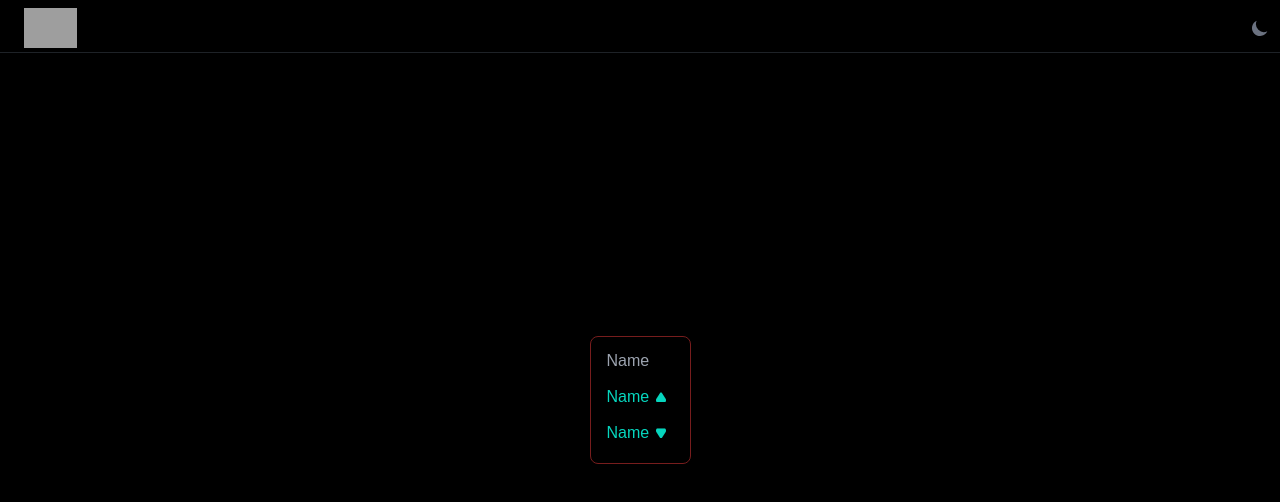
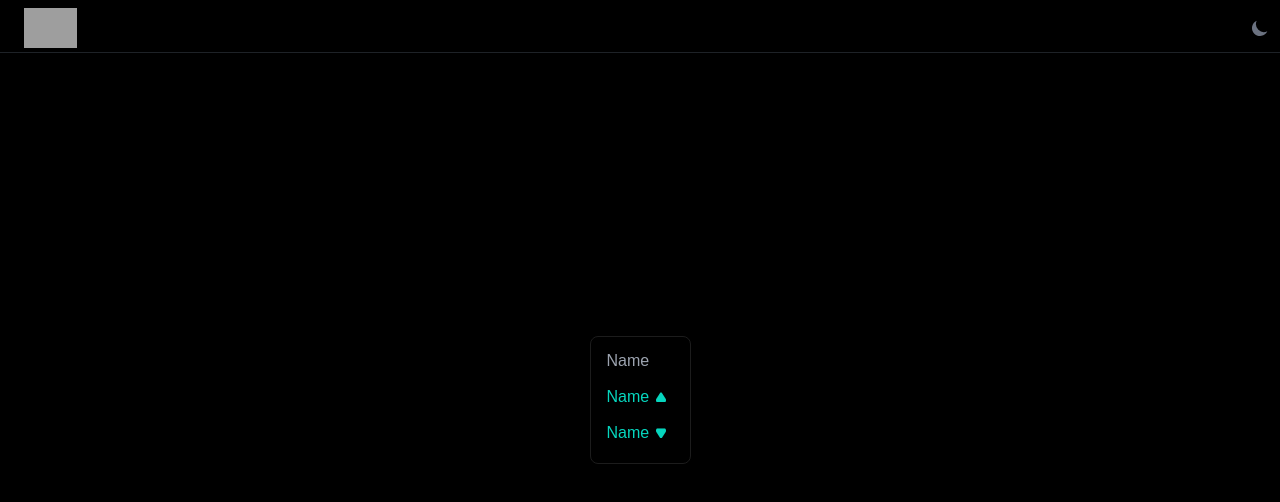
Before and after one commit to iammfatihnaziroglu/ProComps-Case, a React (Create React App) app: page / in a window 1280 px wide. Both pictures are taken after a click on the button "READY". Shown: the top 502 px of the page. Built offline with nearby package versions, Linux system fonts and the light colour scheme; grey boxes are pictures that could not be loaded.

Commit message:
NameModule border color fixed and created CompBuilder component

```diff
--- /dev/null
+++ b/src/components/panel-comps/modules/CompBuilder.tsx
@@ -0,0 +1,11 @@
+import React from "react";
+
+const CompBuilder: React.FC = () => {
+  return (
+    <div className="">
+      <div className=""></div>
+    </div>
+  );
+};
+
+export default CompBuilder;
--- a/src/components/panel-comps/modules/NameModule.tsx
+++ b/src/components/panel-comps/modules/NameModule.tsx
@@ -4,7 +4,7 @@ import ArrowDown from "../../../utilities/images/png/arrow_down.png";
 
 const NameModule: React.FC = () => {
   return (
-    <div className="flex h-32 w-[101px] flex-col rounded-lg border border-red-900">
+    <div className="flex h-32 w-[101px] flex-col rounded-lg border border-card_default-500">
       <div className="ml-4 h-4 w-[61px] pt-4 transition duration-300 ease-in-out">
         <div className="h-4 w-[51px] gap-2">
           <p className="h-4 w-[33px] font-source-sans-pro font-normal leading-4 text-gray-400">
```
